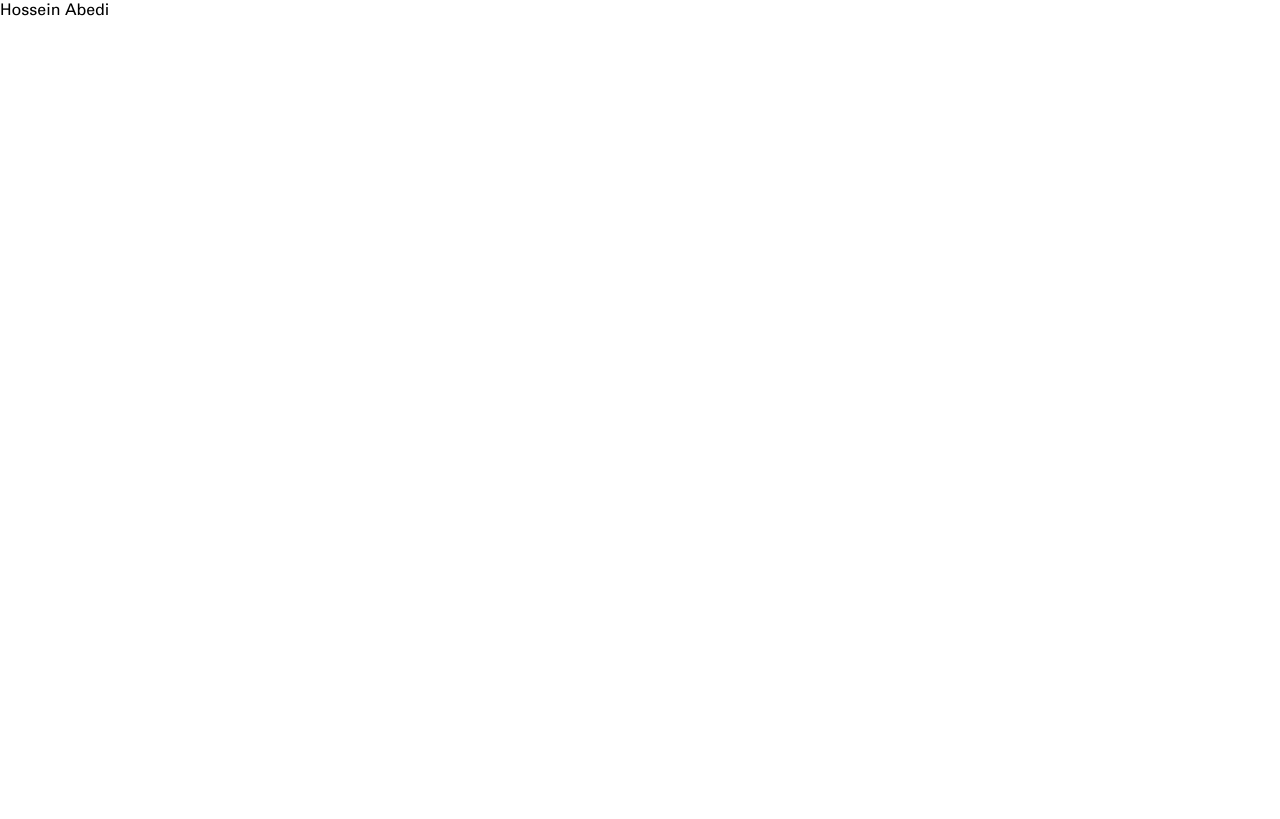
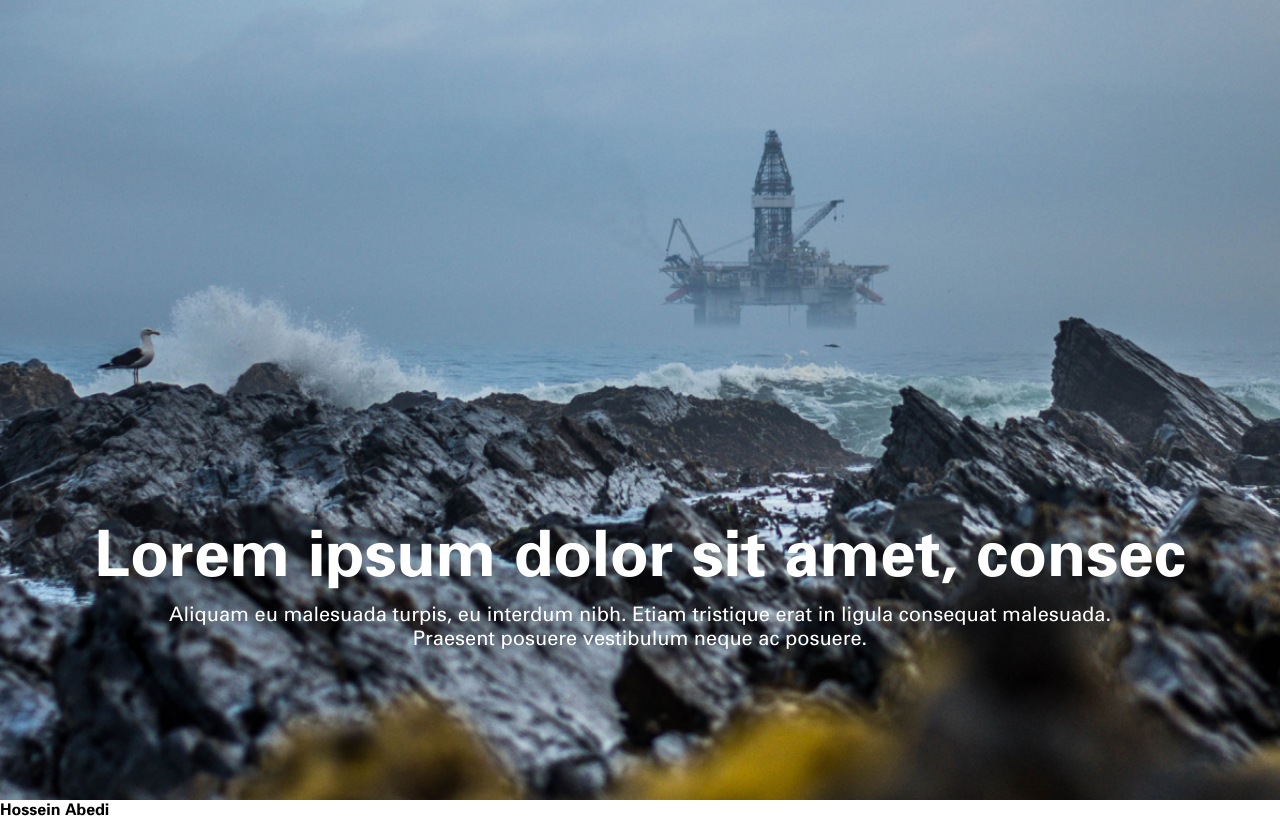
Before and after one commit to hoseinabedi/webicient, a Next.js app: page / in a window 1280 px wide. Built offline with nearby package versions, Linux system fonts and the light colour scheme.

Commit message:
section1 component initialized

```diff
--- a/src/app/page.js
+++ b/src/app/page.js
@@ -2,6 +2,14 @@ import styles from "./page.module.css";
 
 export default function Home() {
     return (
-        <div className={styles.content}>Hossein Abedi</div>
+        <div>
+            <div className={styles.Hero}>
+                <div className={styles.contents}>
+                    <h1>Lorem ipsum dolor sit amet, consec</h1>
+                    <p>Aliquam eu malesuada turpis, eu interdum nibh. Etiam tristique erat in ligula consequat malesuada. Praesent posuere vestibulum neque ac posuere.</p>
+                </div>
+            </div>
+            <div className={styles.content}>Hossein Abedi</div>
+        </div>
     );
 }
--- a/src/app/page.module.css
+++ b/src/app/page.module.css
@@ -1,8 +1,62 @@
-.content{
-  font-family: var(--univers-font);
-  /* font-weight: 600; */
+.Hero{
+    height: 100vh;
+    width: 100%;
+    background-image: url('../../public/hero.png');
+    background-repeat: no-repeat;
+    background-size: cover;
+    position: relative;
 }
-.content2{
-  /* font-family: var(--oblique-font); */
-  /* font-weight: 600; */
+.contents{
+    position: absolute;
+    bottom: 150px;
+    display: flex;
+    flex-direction: column;
+    justify-content: center;
+    gap: 1rem;
+    width: 100%;
 }
+.contents h1{
+    font-family: var(--univers-font);
+    font-size: 64px;
+    line-height: 64px;
+    text-align: center;
+    color: #fff;
+}
+
+.contents p{
+    font-family: var(--univers-font);
+    font-size: 20px;
+    line-height: 24px;
+    text-align: center;
+    color: #fff;
+    margin: 0 auto;
+    width: 975px;
+}
+
+/**** Section 1 ****/
+.section1{
+    height: 100vh;
+    display: flex;
+    flex-direction: column;
+    gap: 1rem;
+}
+.secton1 .diamond{
+    width: 66px;
+    height: 66px;
+    border-radius: 50%;
+    background-color: #8B2351;
+}
+
+
+
+
+
+.content {
+    font-family: var(--univers-font);
+    font-weight: 600;
+}
+
+.content2 {
+    font-family: var(--oblique-font);
+    font-weight: 600;
+}
```
Also changed, not shown: src/components/home_page/section1.jsx (added, +15 -0 lines), public/diamond-icon.png (added), public/hero.png (added).
